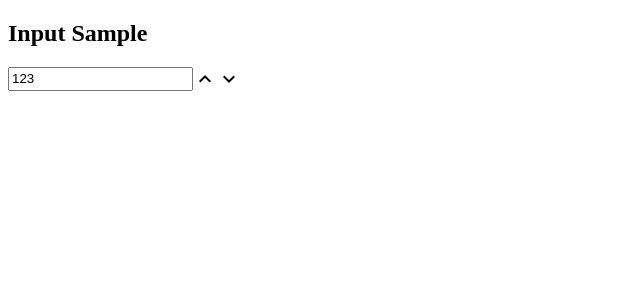
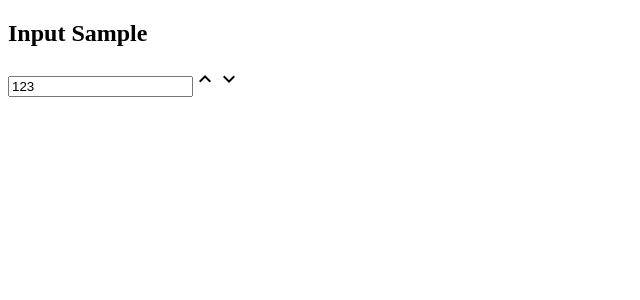
Before and after one commit to gurezo/material-sample, an Angular app: page / in a window 1280 px wide. Shown: the top 300 px of the page, without its empty margins (0-640 px from the left). Built offline with nearby package versions, Linux system fonts and the light colour scheme.

Commit message:
layout modified.

```diff
--- a/src/app/app.component.css
+++ b/src/app/app.component.css
@@ -12,5 +12,5 @@ input[type="number"] {
 }
 
 div {
-  display: inline-flex;
+  display: inline-block;
 }
--- a/src/app/app.component.html
+++ b/src/app/app.component.html
@@ -1,7 +1,9 @@
 <!--The content below is only a placeholder and can be replaced.-->
 <h2>Input Sample</h2>
 <div>
-  <input type="number" value="123">
-  <span class="material-icons">expand_less</span>
-  <span class="material-icons">expand_more</span>
+  <input class="" type="number" value="123">
+  <div>
+    <span class="material-icons">expand_less</span>
+    <span class="material-icons">expand_more</span>
+  </div>
 </div>
```
